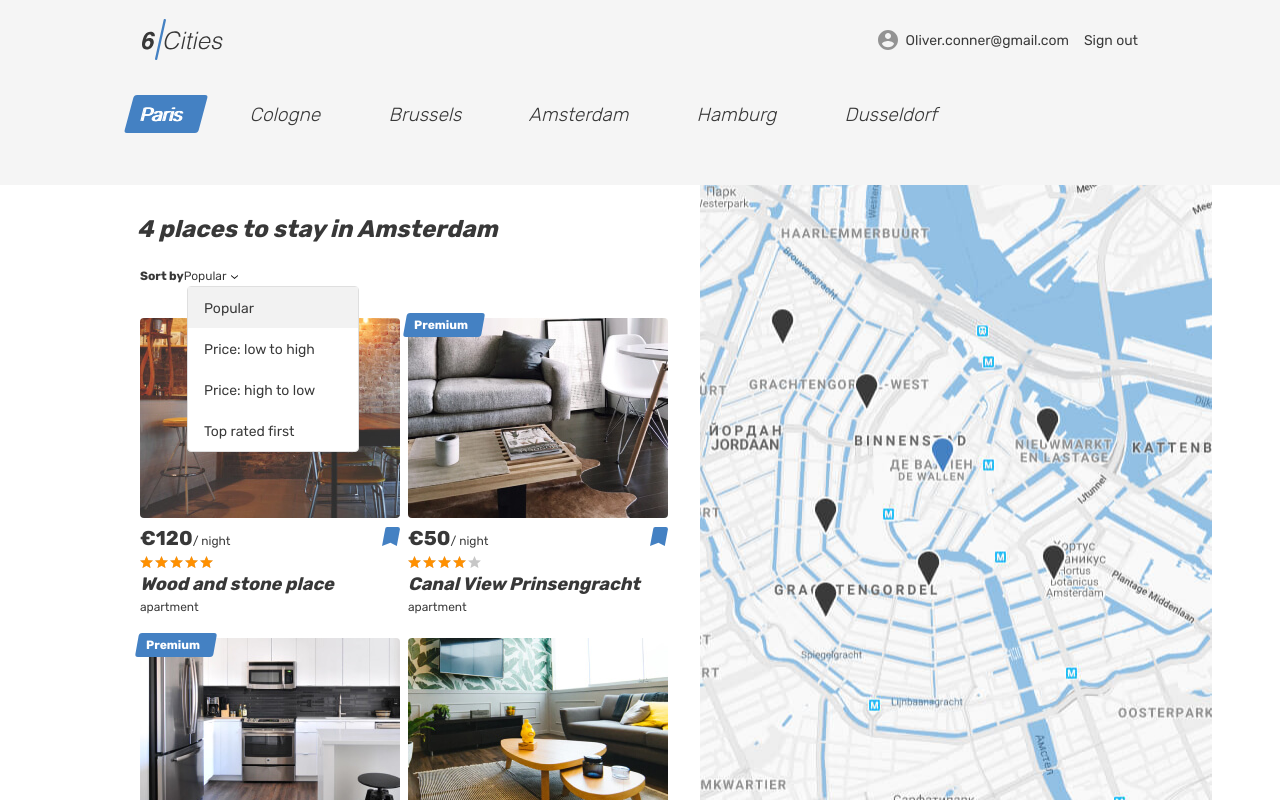
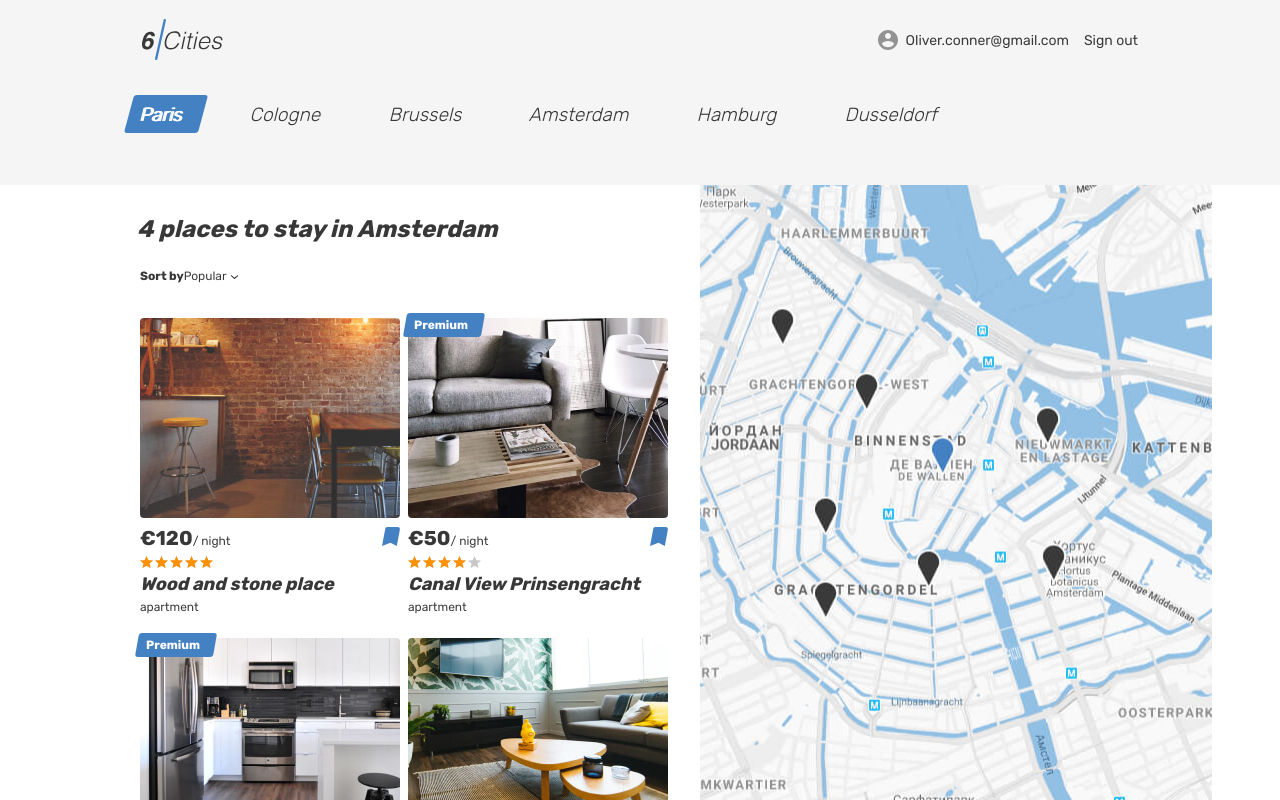
Before and after one commit to KuryakovDen/42634-six-cities-9, a React (Create React App) app in the folder project/: page / in a window 1280 px wide. Built offline with nearby package versions, Linux system fonts and the light colour scheme.

Commit message:
feat: Добавление состояния в компоненте OffersSorting

```diff
--- a/project/src/components/offers-sorting/offers-sorting.tsx
+++ b/project/src/components/offers-sorting/offers-sorting.tsx
@@ -1,16 +1,18 @@
-import React from 'react';
+import React, {useState} from 'react';
 
 function OffersSorting(): JSX.Element {
+  const [open, setOpen] = useState(false);
+
   return (
     <form className="places__sorting" action="#" method="get">
       <span className="places__sorting-caption">Sort by</span>
-      <span className="places__sorting-type">
+      <span className="places__sorting-type" onClick={() => setOpen(!open)}>
         Popular
         <svg className="places__sorting-arrow" width="7" height="4">
           <use xlinkHref="#icon-arrow-select" />
         </svg>
       </span>
-      <ul className="places__options places__options--custom places__options--opened">
+      <ul className={`${open && 'places__options--opened'} places__options places__options--custom`}>
         <li className="places__option places__option--active">Popular</li>
         <li className="places__option">Price: low to high</li>
         <li className="places__option">Price: high to low</li>
```
